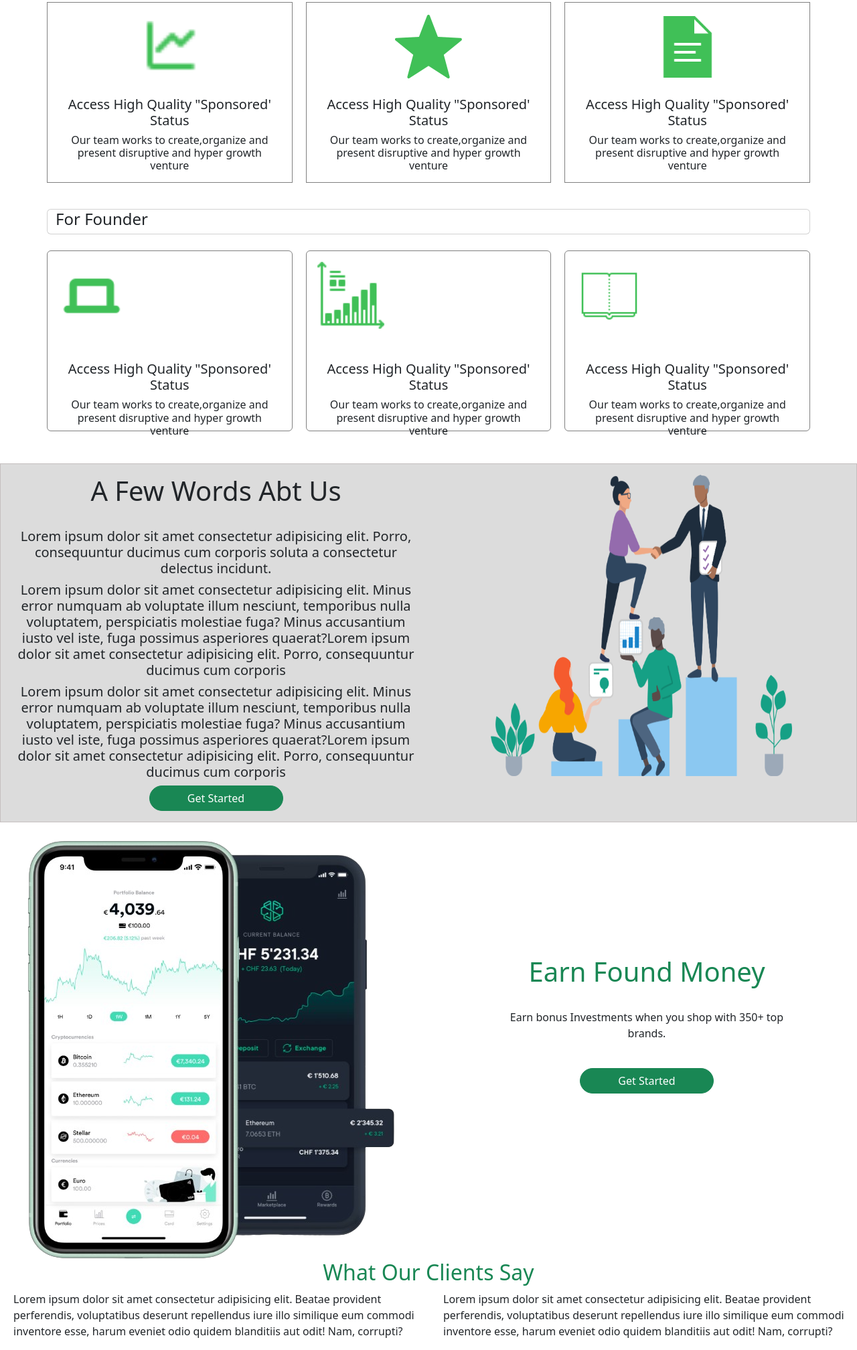
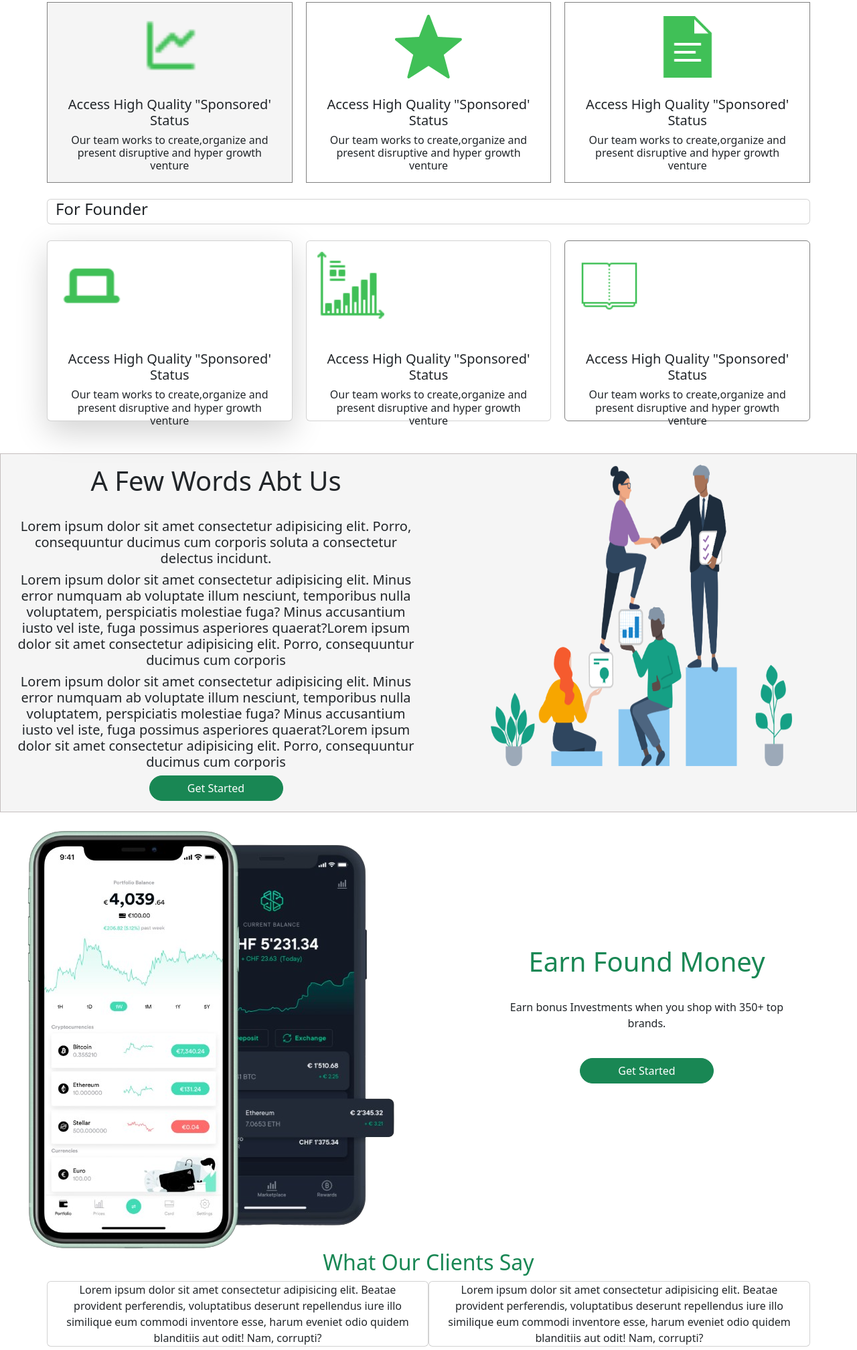
Before and after one commit to Rehanmominn/seedkaro, a plain HTML site: page index.html in a window 1280 px wide. Shown: the part 781-2797 px from the top of the page at 67% size. Drawn offline with nearby package versions, Linux system fonts and the light colour scheme.

Commit message:
updating

```diff
--- a/index.html
+++ b/index.html
@@ -90,7 +90,7 @@
             </div>
             <div class="row text-center" style="grid-gap: 20px;">
                 <div class="col p-3"
-                    style="height: 270px ;width: 420px; border: 1px solid grey;background-color: white;">
+                    style="height: 270px ;width: 420px; border: 1px solid grey;background-color: whitesmoke;">
                     <img src="assets/icons8-stocks-24.png" height="100px" width="100px">
                     <br><br>
                     <h5>Access High Quality "Sponsored' Status</h5>
@@ -112,7 +112,7 @@
                 </div>
             </div>
         </div><br>
-        <div class="container" style="margin-top: 15px;">
+        <div class="container">
 
             <div class="row">
                 <div class="col card">
@@ -120,15 +120,15 @@
                 </div>
             </div><br>
             <div class="row text-center" style="grid-gap: 20px;">
-                <div class="col card p-3"
-                    style="height: 270px ;width: 420px; border: 1px solid grey;background-color: white;">
+                <div class="col card p-3 shadow-lg"
+                    style="height: 270px ;width: 420px; background-color: white;">
                     <img src="assets/icons8-laptop-64.png" height="100px" width="100px">
                     <br><br>
                     <h5>Access High Quality "Sponsored' Status</h5>
                     <h6>Our team works to create,organize and present disruptive and hyper growth venture</h6>
                 </div>
                 <div class="col card p-3"
-                    style="height: 270px ;width: 420px; border: 1px solid grey;background-color: white;">
+                    style="height: 270px ;width: 420px; background-color: white;">
                     <img src="assets/icons8-analytics-60.png" height="100px" width="100px">
                     <br><br>
                     <h5>Access High Quality "Sponsored' Status</h5>
@@ -143,7 +143,7 @@
                 </div>
             </div>
         </div><br><br>
-        <div class="forth p-3" style="border: 1px solid rgb(197, 191, 191);width: 100%; background-color: gainsboro; ">
+        <div class="forth p-3" style="border: 1px solid rgb(197, 191, 191);width: 100%; background-color: whitesmoke; ">
             <div class="row text-center">
                 <div class="col-6">
                     <h1 class="bg-body-primary">A Few Words Abt Us</h1><br>
@@ -200,16 +200,24 @@
 
             </div>
         </div>
-        <div class="text-center">
+        <div class="container text-center">
             <h2 class="text-success">What Our Clients Say</h2>
-        </div>
-        <div class="row" style="padding-left: 20px;">
-            <div class="col">Lorem ipsum dolor sit amet consectetur adipisicing elit. Beatae provident perferendis,
-                voluptatibus deserunt repellendus iure illo similique eum commodi inventore esse, harum eveniet odio
-                quidem blanditiis aut odit! Nam, corrupti?</div>
-                <div class="col">Lorem ipsum dolor sit amet consectetur adipisicing elit. Beatae provident perferendis,
+
+            <div class="row">
+                <P class="col-6 card">Lorem ipsum dolor sit amet consectetur adipisicing elit. Beatae provident
+                    perferendis,
                     voluptatibus deserunt repellendus iure illo similique eum commodi inventore esse, harum eveniet odio
-                    quidem blanditiis aut odit! Nam, corrupti?</div>
+                    quidem blanditiis aut odit! Nam, corrupti?</P>
+                <P class="col-6 card">Lorem ipsum dolor sit amet consectetur adipisicing elit. Beatae provident
+                    perferendis,
+                    voluptatibus deserunt repellendus iure illo similique eum commodi inventore esse, harum eveniet odio
+                    quidem blanditiis aut odit! Nam, corrupti?</P>
+            </div>
+            <div class="row">
+                height="10px" width="1px" alt="ajayega sabr">
+                <h4>Williamson</h4><br />
+                <h6>Web Developer</h6>
+            </div>
         </div>
     </section>
 </body>
```
